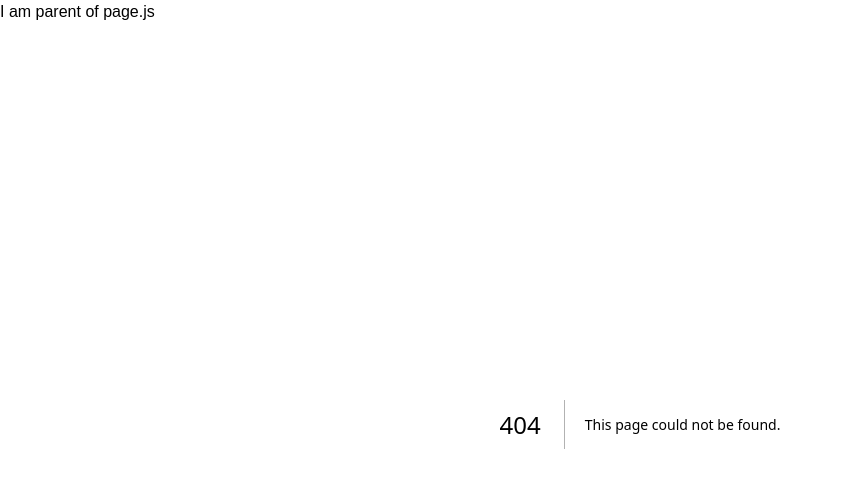
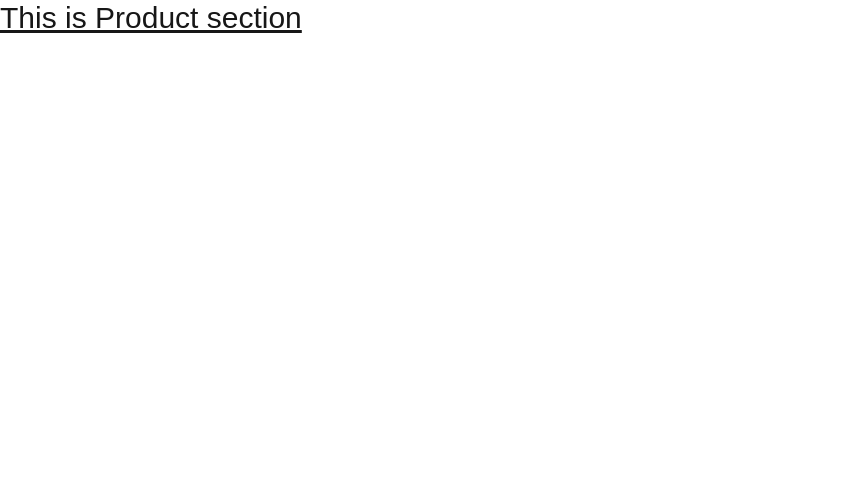
Before and after one commit to siddhitripathi25/nextjs-handbook, a Next.js app in the folder class-1/: page /product in a window 1280 px wide. Before the commit this address had no page. Shown: the top 488 px of the page, without its empty margins (0-843 px from the left). Built offline with nearby package versions, Linux system fonts and the light colour scheme.

Commit message:
Started Routing

```diff
--- /dev/null
+++ b/class-1/app/about/page.js
@@ -0,0 +1,11 @@
+import React from 'react'
+
+const page = () => {
+  return (
+    <div>
+      <h1 className='text-3xl underline'>This is About section</h1>
+    </div>
+  )
+}
+
+export default page
--- a/class-1/app/layout.js
+++ b/class-1/app/layout.js
@@ -23,7 +23,7 @@ export default function RootLayout({ children }) {
       className={`${geistSans.variable} ${geistMono.variable} h-full antialiased`}
     >
       <body className="min-h-full flex flex-col">
-        I am parent of page.js{children}</body>
+        {children}</body>
     </html>
   );
 }
--- a/class-1/app/page.js
+++ b/class-1/app/page.js
@@ -3,9 +3,25 @@ import React from 'react'
 const page = () => {
   return (
     <div>
-      page
+      <h1 className='text-3xl underline'>This is Home section</h1>
     </div>
   )
 }
 
 export default page
+
+
+///ROUTING IN NEXT.JS
+
+// 1. File based routing
+// 2. Dynamic routing
+// 3. Nested routing
+// 4. API routes
+
+// - IF YOU WANT TO PERFORM ROUTING IN NEXT.JS, JUST CREATE A FOLDER INSIDE APP FOLDER
+// - THE NAME OF THE FOLDER SHOULD BE THE NAME OF THE ROUTE
+// - INSIDE THAT FOLDER, CREATE A FILE NAMED PAGE.JS
+// - THIS PAGE.JS FILE WILL BE THE COMPONENT THAT WILL BE RENDERED WHEN THE USER VISITS THAT ROUTE
+
+// - FOR EXAMPLE, IF YOU WANT TO CREATE A ROUTE NAMED ABOUT, THEN CREATE A FOLDER NAMED ABOUT INSIDE APP FOLDER AND INSIDE THAT FOLDER CREATE A FILE NAMED PAGE.JS
+// - NOW, WHEN THE USER VISITS /ABOUT, THE COMPONENT INSIDE ABOUT/PAGE.JS WILL BE RENDERED
--- /dev/null
+++ b/class-1/app/product/page.js
@@ -0,0 +1,11 @@
+import React from 'react'
+
+const page = () => {
+  return (
+    <div>
+      <h1 className='text-3xl underline'>This is Product section</h1>
+    </div>
+  )
+}
+
+export default page
```
